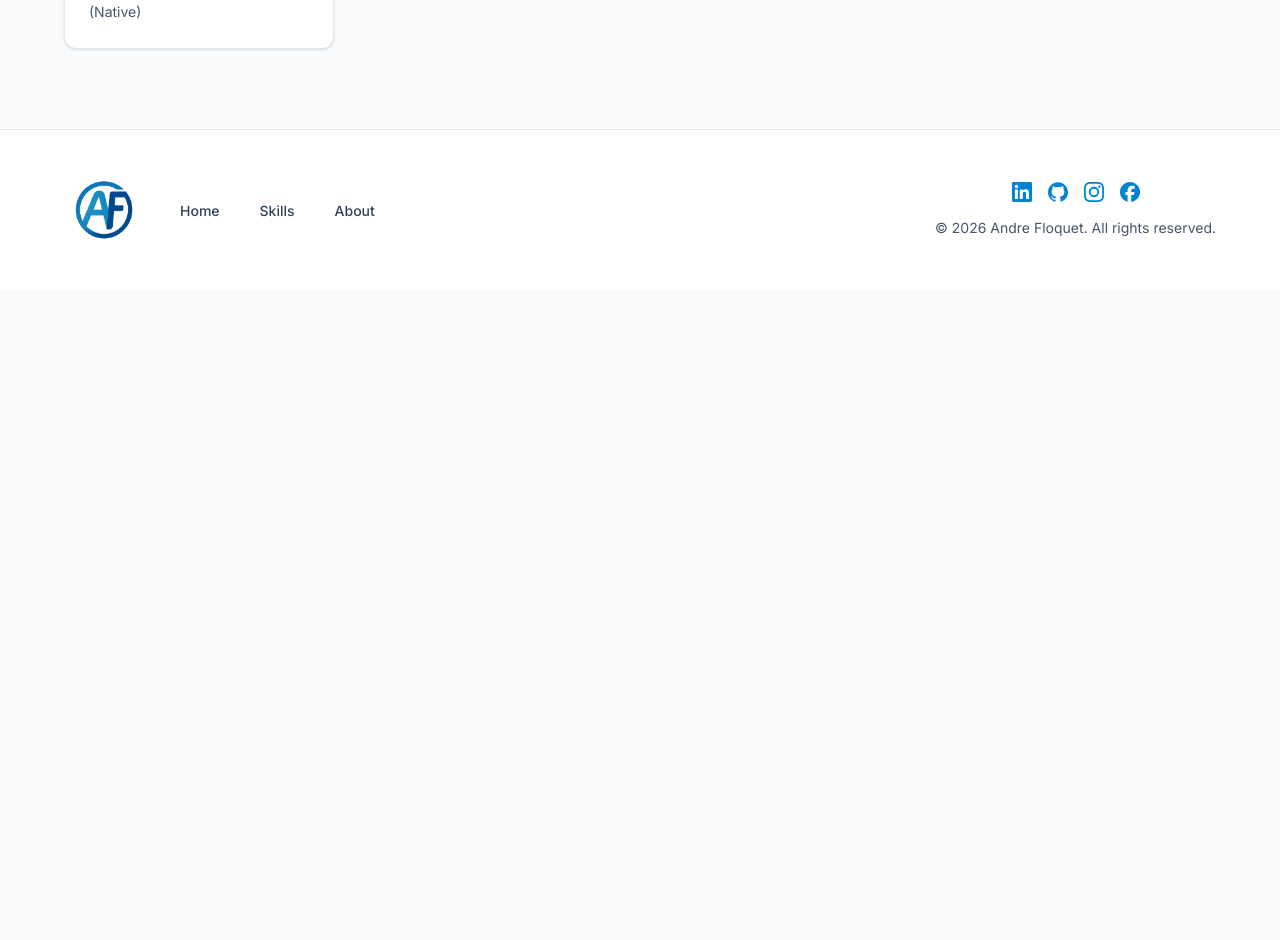
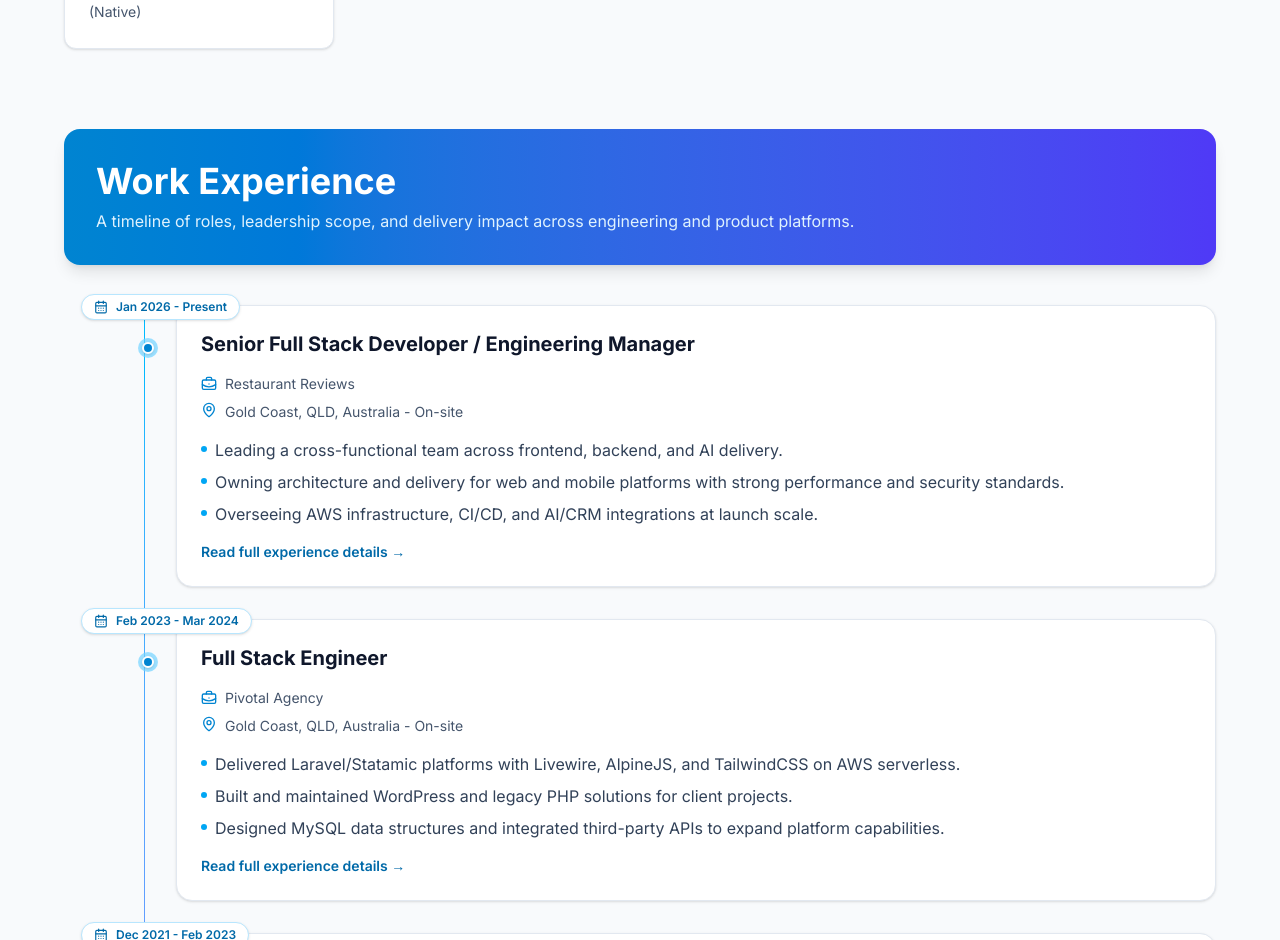
Before and after one commit to andrefloquet/personal-website, a Next.js app: page / in a window 1280 px wide. Shown: the part 1860-2800 px from the top of the page. Before the commit the page ends 2150 px from the top, so only its background shows below. Built offline with nearby package versions, Linux system fonts and the light colour scheme.

Commit message:
feat: Integrate WorkExperience on home page

```diff
--- a/src/app/page.js
+++ b/src/app/page.js
@@ -1,11 +1,13 @@
 import Hero from '@/components/hero';
 import How from '@/components/how';
+import WorkExperience from '@/components/work-experience';
 
 export default function Home() {
   return (
     <>
       <Hero />
       <How />
+      <WorkExperience />
     </>
   );
 }
```
